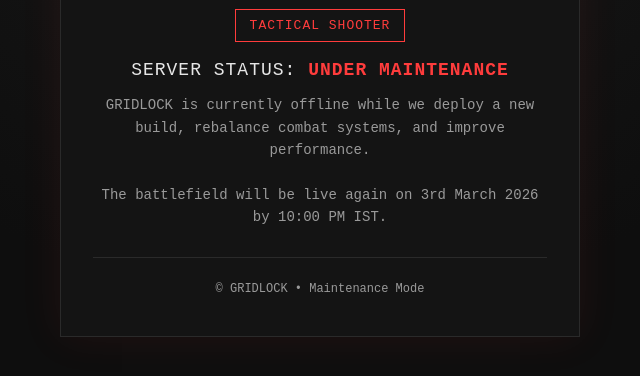
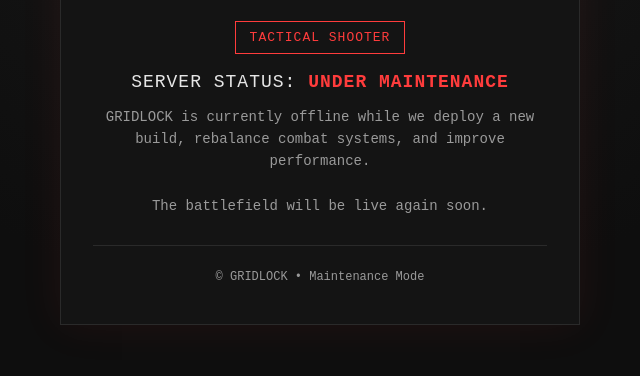
Before and after one commit to dawarnamish28-cell/grid_lock, a plain HTML site: page index.html in a window 1280 px wide. Shown: the part 296-672 px from the top of the page, without its empty margins (320-960 px from the left). Drawn offline with Linux system fonts and the light colour scheme.

Commit message:
maintenance

```diff
--- a/index.html
+++ b/index.html
@@ -116,7 +116,7 @@
       GRIDLOCK is currently offline while we deploy a new build,
       rebalance combat systems, and improve performance.
       <br><br>
-      The battlefield will be live again on 3rd March 2026 by 10:00 PM IST.
+      The battlefield will be live again soon.
     </p>
 
     <div class="divider"></div>
```
